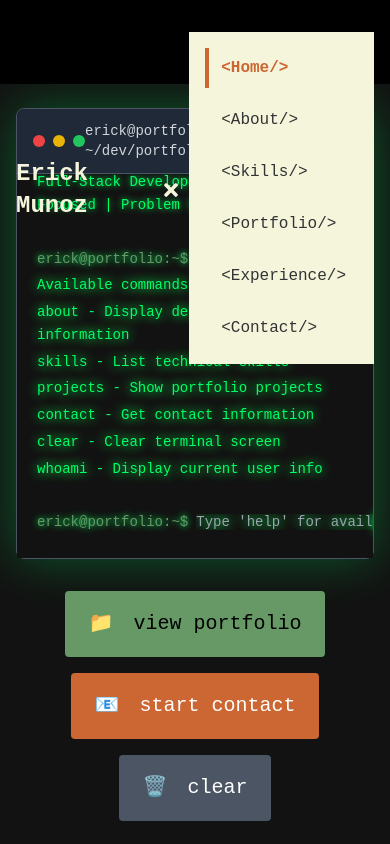
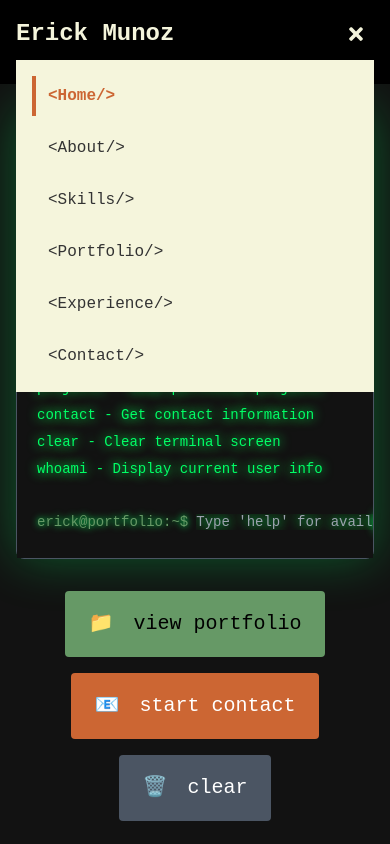
Before and after one commit to Dungyy/Erick-portfolio-nextjs, a Next.js app: page / in a window 390 px wide. Both pictures are taken after a click on the button "Toggle mobile menu". Shown: the top 844 px of the page. Built offline with nearby package versions, Linux system fonts and the light colour scheme.

Commit message:
pushing the moblie nav bar fix for now, have to update the terminal to show projects

```diff
--- a/src/components/layout/Header.js
+++ b/src/components/layout/Header.js
@@ -39,10 +39,25 @@ const Header = () => {
         setIsOpen(!isOpen);
     };
 
+    // Close mobile menu when clicking outside
+    useEffect(() => {
+        if (!isOpen) return;
+
+        const handleClickOutside = (event) => {
+            const header = document.querySelector('header');
+            if (header && !header.contains(event.target)) {
+                setIsOpen(false);
+            }
+        };
+
+        document.addEventListener('mousedown', handleClickOutside);
+        return () => document.removeEventListener('mousedown', handleClickOutside);
+    }, [isOpen]);
+
     return (
         <header className={`fixed top-0 left-0 right-0 z-50 transition-all duration-300 ${isScrolled ? 'bg-light border-b-3 border-dark shadow-retro-sm py-2' : 'bg-transparent py-4'}`}>
             <div className="container mx-auto px-4">
-                <div className="flex justify-between items-center">
+                <div className="flex justify-between items-center relative">
                     {/* Logo */}
                     <Link href="/" className="text-dark font-display font-bold text-2xl flex items-center gap-2">
                         <span className={`transition-colors duration-300 ${isScrolled ? 'text-accent' : 'text-light'}`}>
@@ -88,8 +103,9 @@ const Header = () => {
                         }
                     </button>
 
-                    {/* Mobile Menu */}
-                    <div className={`md:hidden ${isOpen ? 'block' : 'hidden'} mt-4 bg-light border-3 border-dark shadow-retro-sm p-4`}>
+                    {/* Mobile Menu - Fixed Position */}
+                    {isOpen && (
+                        <div className="md:hidden absolute top-full left-0 right-0 bg-light border-3 border-dark shadow-retro-sm p-4 mt-2">
                             <ul className="space-y-3">
                                 {[
                                     { id: 'home', label: 'Home' },
@@ -114,6 +130,7 @@ const Header = () => {
                                 ))}
                             </ul>
                         </div>
+                    )}
                 </div>
             </div>
         </header>
--- a/src/components/sections/Hero.js
+++ b/src/components/sections/Hero.js
@@ -1,3 +1,4 @@
+/* eslint-disable react/no-unescaped-entities */
 'use client';
 
 import { useState, useEffect, useRef, useMemo } from 'react';
```
Lines whose indentation alone changed are shown as unchanged.
